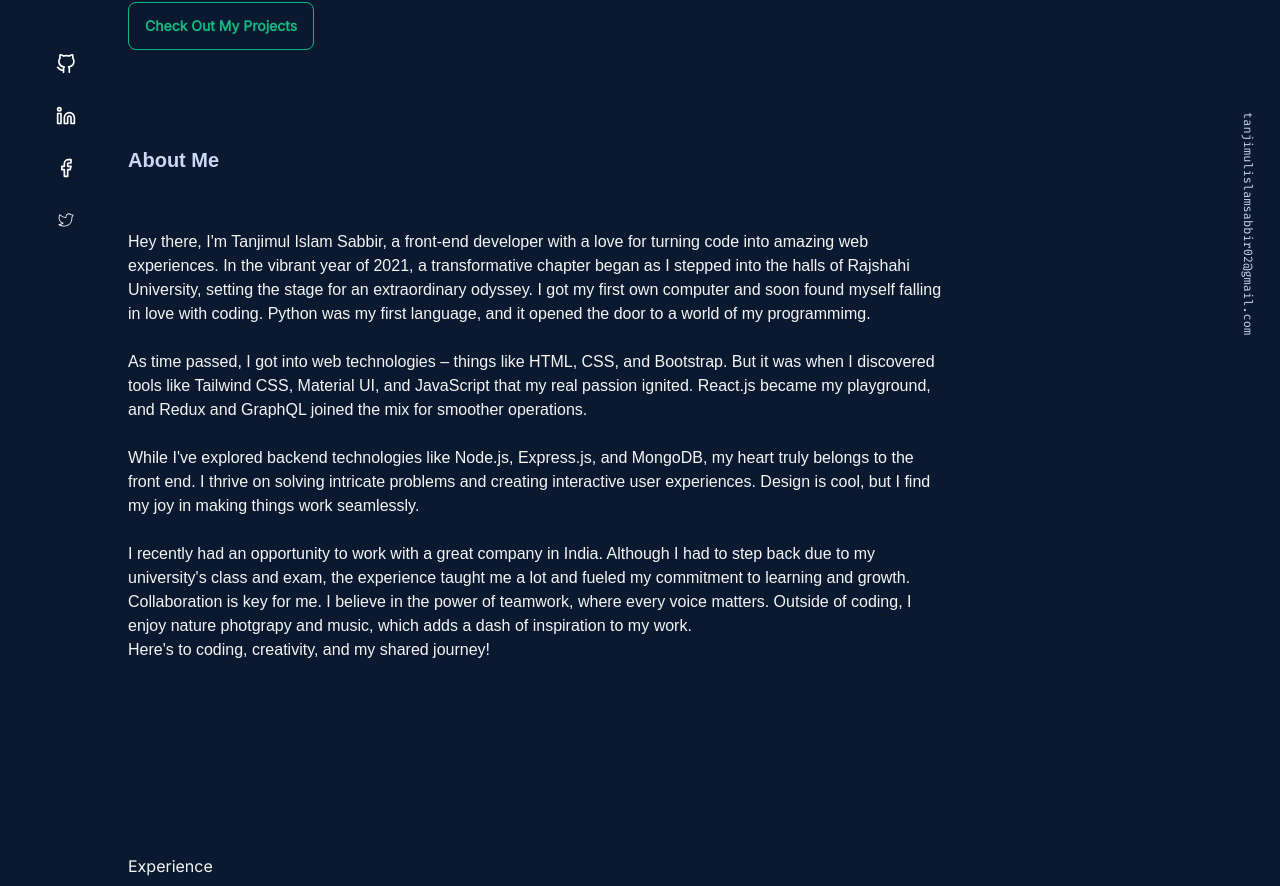
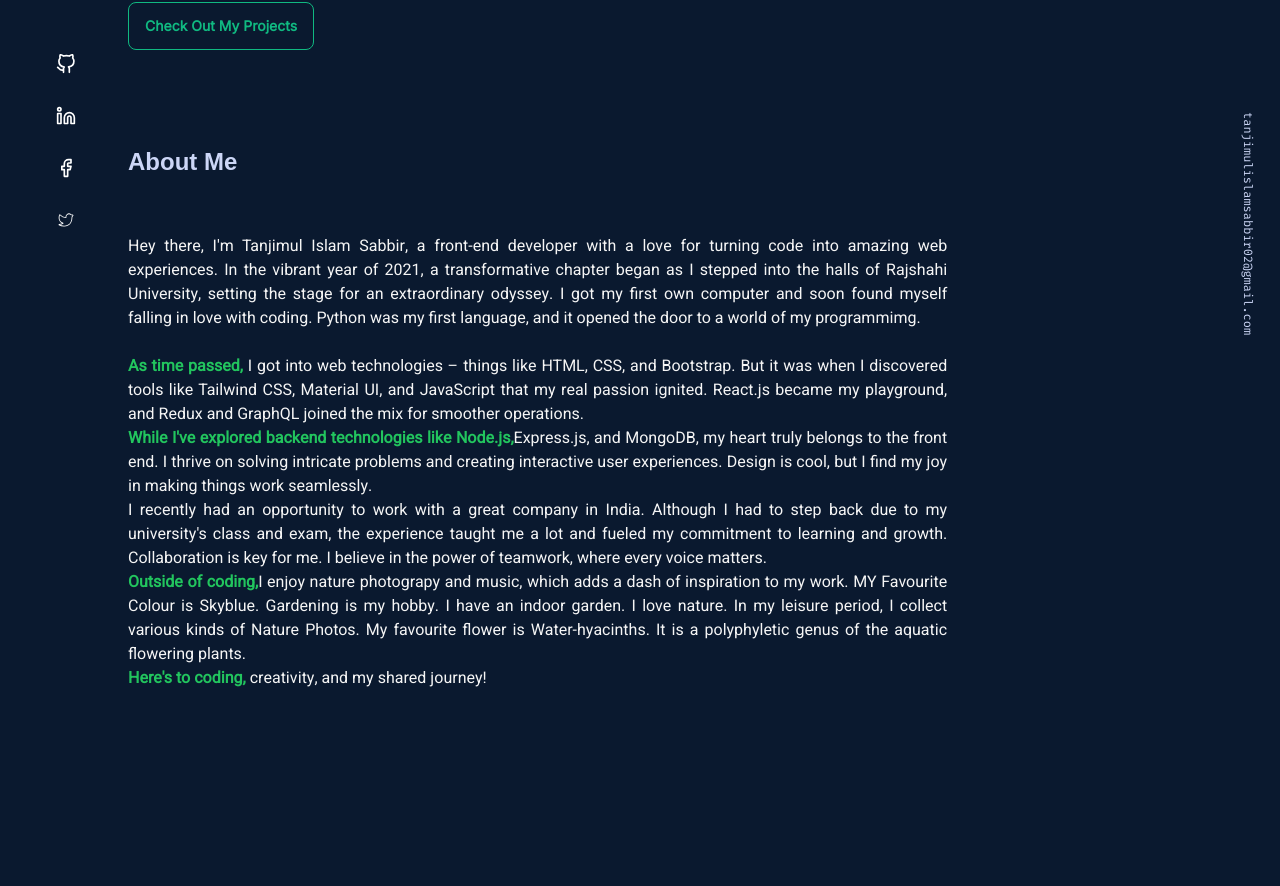
Before and after one commit to TanjimulSabbir/my-portfolio, a React (Vite) app: page / in a window 1280 px wide. Shown: the part 442-1328 px from the top of the page. Built offline with nearby package versions, Linux system fonts and the light colour scheme; a web font is replaced by a local one.

Commit message:
about-section

```diff
--- a/src/Components/Pages/About/About.jsx
+++ b/src/Components/Pages/About/About.jsx
@@ -4,27 +4,32 @@ const About = () => {
     return (
         <div id='about' className='merina mid-lg:w-4/5 py-24'>
             <h1 className='TitleText font-bold text-[#ccd6f6]'>About Me</h1>
-            <div className='mt-14'>
+            <div className='mt-14 font-Calibre text-justify'>
                 <p>
                     Hey there, I'm Tanjimul Islam Sabbir, a front-end developer with a love for turning code into amazing web experiences. In the vibrant year of 2021, a transformative chapter began as I stepped into the halls of Rajshahi University, setting the stage for an extraordinary odyssey. I got my first own computer and soon found myself falling in love with coding. Python was my first language, and it opened the door to a world of my programmimg.
                 </p>
                 <br />
                 <p>
-                    As time passed, I got into web technologies – things like HTML, CSS, and Bootstrap. But it was when I discovered tools like Tailwind CSS, Material UI, and JavaScript that my real passion ignited. React.js became my playground, and Redux and GraphQL joined the mix for smoother operations.
-                </p>
-                <br />
-                <p>
-                    While I've explored backend technologies like Node.js, Express.js, and MongoDB, my heart truly belongs to the front end. I thrive on solving intricate problems and creating interactive user experiences. Design is cool, but I find my joy in making things work seamlessly.
-                </p>
-                <br />
-                <p>
-                    I recently had an opportunity to work with a great company in India. Although I had to step back due to my university's class and exam, the experience taught me a lot and fueled my commitment to learning and growth.
+                    <strong className='text-green-500'> As time passed,</strong>  I got into web technologies – things like HTML, CSS, and Bootstrap. But it was when I discovered tools like Tailwind CSS, Material UI, and JavaScript that my real passion ignited. React.js became my playground, and Redux and GraphQL joined the mix for smoother operations.
                 </p>
 
                 <p>
-                    Collaboration is key for me. I believe in the power of teamwork, where every voice matters. Outside of coding, I enjoy nature photgrapy and music, which adds a dash of inspiration to my work.
+                    <strong className='text-green-500'> While I've explored backend technologies like Node.js,</strong>
+                    Express.js, and MongoDB, my heart truly belongs to the front end. I thrive on solving intricate problems and creating interactive user experiences. Design is cool, but I find my joy in making things work seamlessly. <br />
+                    I recently had an opportunity to work with a great company in India. Although I had to step back due to my university's class and exam, the experience taught me a lot and fueled my commitment to learning and growth. Collaboration is key for me. I believe in the power of teamwork, where every voice matters.
                 </p>
-                Here's to coding, creativity, and my shared journey!
+                <p>
+                    <strong className='text-green-500'>Outside of coding,</strong>
+
+                    I enjoy nature photograpy and music, which adds a dash of inspiration to my work.
+                    MY Favourite Colour is Skyblue.
+                    Gardening is
+                    my hobby. I have an indoor
+                    garden. I love nature. In my leisure period, I collect various kinds of Nature Photos. My favourite
+                    flower is
+                    Water-hyacinths. It is a polyphyletic genus of the aquatic flowering plants.
+                </p>
+                <p>  <strong className='text-green-500'>Here's to coding, </strong>  creativity, and my shared journey!</p>
             </div>
         </div>
     )
--- a/src/index.css
+++ b/src/index.css
@@ -13,7 +13,7 @@
         @apply text-3xl md:text-5xl ;
     }
     .TitleText{
-        @apply text-xl;
+        @apply text-2xl;
     }
     .UniversalPadding{
         @apply px-5 sm:px-8 md:px-10 mid-lg:px-16
```
